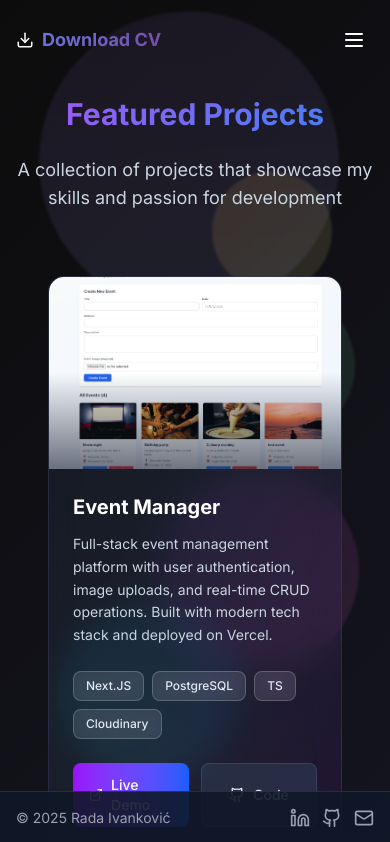
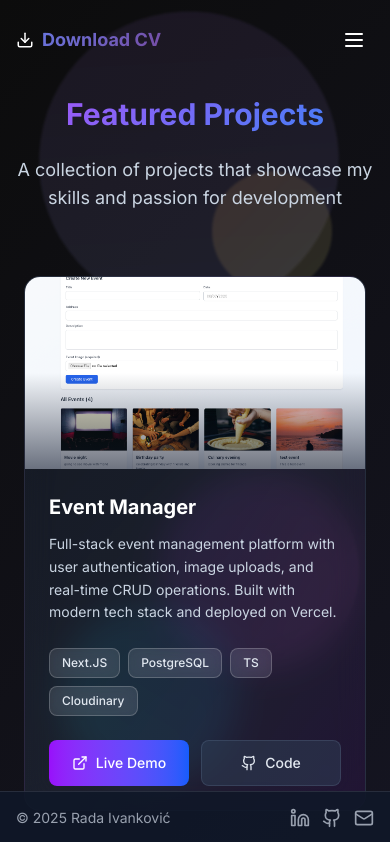
Before and after one commit to rada-ii/portfolio-v2, a Next.js app: page /projects in a window 390 px wide. Shown: the top 842 px of the page. Built offline with nearby package versions, Linux system fonts and the light colour scheme.

Commit message:
Fix resonsive projects

```diff
--- a/src/app/projects/page.tsx
+++ b/src/app/projects/page.tsx
@@ -18,7 +18,7 @@ export default function ProjectsPage() {
       </section>
 
       {/* Projects Grid */}
-      <section className="md:px-24 px-6">
+      <section className="md:px-24 px-0">
         <div className="max-w-6xl mx-auto px-6">
           <div className="grid grid-cols-1 md:grid-cols-2 lg:grid-cols-3 gap-8">
             {projects.map((project) => (
```
